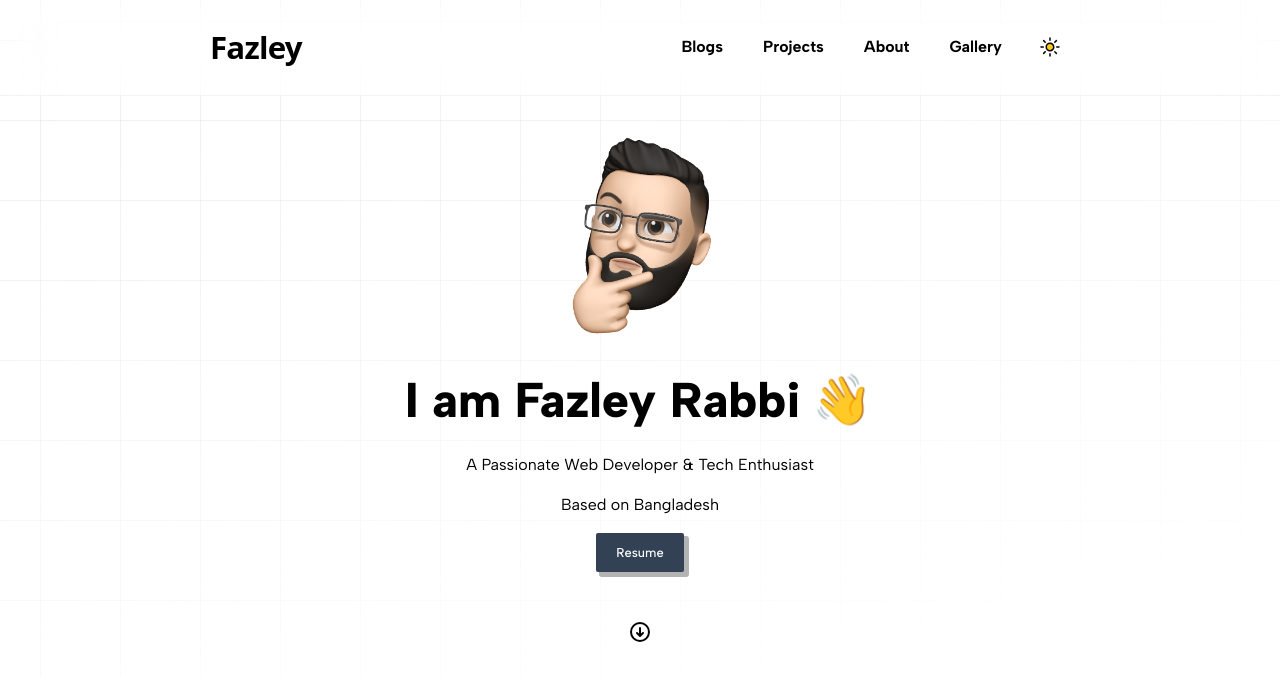
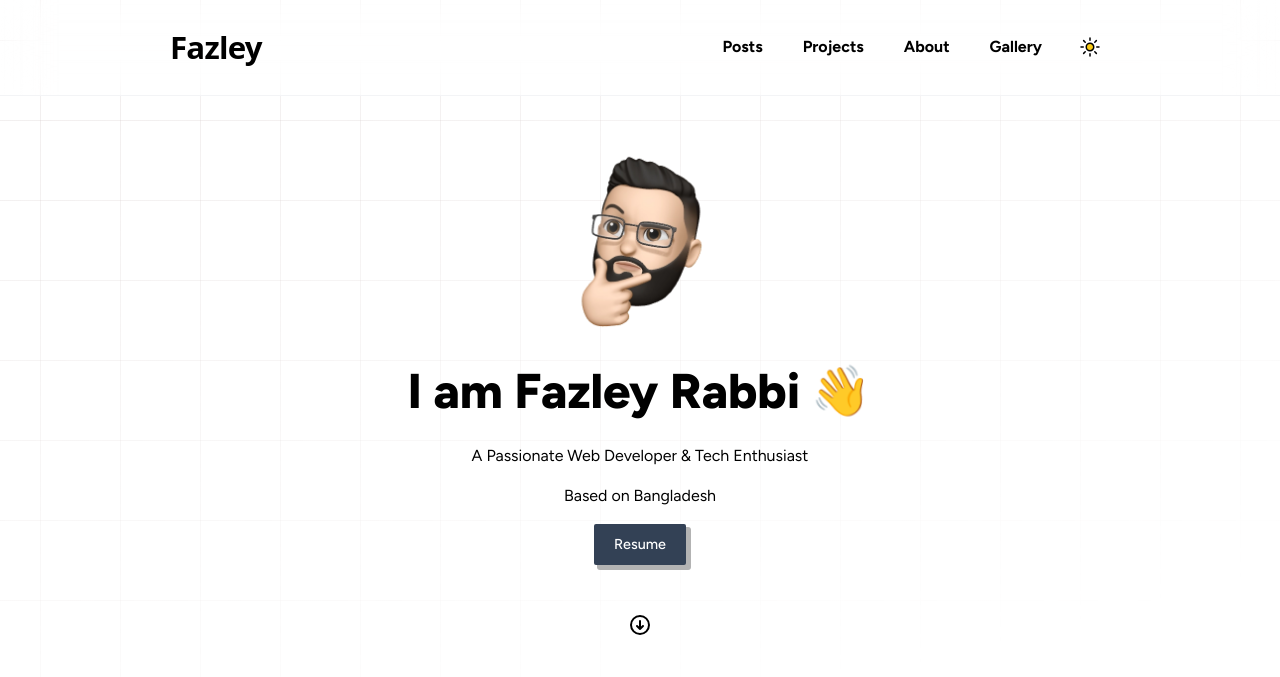
Before and after one commit to fazleyrabby/astro-portfolio, an Astro site: page / in a window 1280 px wide. Shown: the top 677 px of the page. Built offline with nearby package versions, Linux system fonts and the light colour scheme; Astro itself is replaced by a stand-in of ours; a web font is replaced by a local one; what tailwindcss-animation-delay would draw is missing.

Commit message:
minor ui changes and index hero section height fix

```diff
--- a/src/components/Projects.astro
+++ b/src/components/Projects.astro
@@ -23,7 +23,7 @@ if (type == "home") {
       class="hover:z-5
       transition-all"
       >
-        <div class="rounded-sm shadow-md transition-transform bg-white max-w-md mx-auto overflow-hidden group relative">
+        <div class="rounded-sm shadow-md transition-transform bg-white max-w-lg mx-auto overflow-hidden group relative">
           <a
             href={item.live || item.github || "#!"}
             target="_blank"
--- a/src/components/ThemeIcon.astro
+++ b/src/components/ThemeIcon.astro
@@ -1,22 +1,43 @@
-
 ---
 
 ---
 
-<button id="themeToggle" aria-label="Theme toggle" class='inline-flex hover:bg-gray-100 text-black dark:hover:text-black rounded ml-auto outline-none group'>
-
-    <svg xmlns="http://www.w3.org/2000/svg" fill="none" view-box="0 0 24 24" stroke-width="1.5" stroke="currentColor" id="moon"
-    class="h-6 w-6 m-2 dark:stroke-white dark:group:sroke-white dark:group-hover:stroke-black">
-        <path stroke-linecap="round" stroke-linejoin="round" d="M21.752 15.002A9.72 9.72 0 0 1 18 15.75c-5.385 0-9.75-4.365-9.75-9.75 0-1.33.266-2.597.748-3.752A9.753 9.753 0 0 0 3 11.25C3 16.635 7.365 21 12.75 21a9.753 9.753 0 0 0 9.002-5.998Z" />
+<button
+  id="themeToggle"
+  aria-label="Theme toggle"
+  class="inline-flex hover:bg-gray-100 text-black dark:hover:text-black rounded ml-auto outline-none group"
+>
+  <svg
+    xmlns="http://www.w3.org/2000/svg"
+    fill="none"
+    view-box="0 0 24 24"
+    stroke-width="1.5"
+    stroke="currentColor"
+    id="moon"
+    class="h-6 w-6 m-2 dark:stroke-white dark:group:sroke-white dark:group-hover:stroke-black"
+  >
+    <path
+      stroke-linecap="round"
+      stroke-linejoin="round"
+      d="M21.752 15.002A9.72 9.72 0 0 1 18 15.75c-5.385 0-9.75-4.365-9.75-9.75 0-1.33.266-2.597.748-3.752A9.753 9.753 0 0 0 3 11.25C3 16.635 7.365 21 12.75 21a9.753 9.753 0 0 0 9.002-5.998Z"
+    ></path>
   </svg>
 
-
-
-    <svg xmlns="http://www.w3.org/2000/svg"  id="sun" fill="none" view-box="0 0 24 24" stroke-width="1.5" stroke="currentColor" class="h-6 w-6 m-2 fill-yellow-400 dark:stroke-white">
-        <path stroke-linecap="round" stroke-linejoin="round" d="M12 3v2.25m6.364.386-1.591 1.591M21 12h-2.25m-.386 6.364-1.591-1.591M12 18.75V21m-4.773-4.227-1.591 1.591M5.25 12H3m4.227-4.773L5.636 5.636M15.75 12a3.75 3.75 0 1 1-7.5 0 3.75 3.75 0 0 1 7.5 0Z" />
+  <svg
+    xmlns="http://www.w3.org/2000/svg"
+    id="sun"
+    fill="none"
+    view-box="0 0 24 24"
+    stroke-width="1.5"
+    stroke="currentColor"
+    class="h-6 w-6 m-2 fill-yellow-400 dark:stroke-white"
+  >
+    <path
+      stroke-linecap="round"
+      stroke-linejoin="round"
+      d="M12 3v2.25m6.364.386-1.591 1.591M21 12h-2.25m-.386 6.364-1.591-1.591M12 18.75V21m-4.773-4.227-1.591 1.591M5.25 12H3m4.227-4.773L5.636 5.636M15.75 12a3.75 3.75 0 1 1-7.5 0 3.75 3.75 0 0 1 7.5 0Z"
+    ></path>
   </svg>
-
-
 </button>
 
 <!-- <style>
@@ -33,48 +54,52 @@
 </style> -->
 
 <script is:inline>
-    document.addEventListener('astro:page-load', () => {
+  document.getElementById("sun").style.display = "none";
+
+  document.addEventListener("astro:page-load", () => {
     const theme = (() => {
-      if (typeof localStorage !== 'undefined' && localStorage.getItem('theme')) {
-        return localStorage.getItem('theme');
+      if (
+        typeof localStorage !== "undefined" &&
+        localStorage.getItem("theme")
+      ) {
+        return localStorage.getItem("theme");
       }
-      if (window.matchMedia('(prefers-color-scheme: dark)').matches) {
-        return 'dark';
+      if (window.matchMedia("(prefers-color-scheme: dark)").matches) {
+        return "dark";
       }
-        return 'light';
+      return "light";
     })();
 
+    setIcon(theme == "dark");
 
-    setIcon(theme == 'dark')
-
-
-    if (theme === 'light') {
-      document.documentElement.classList.remove('dark');
+    if (theme === "light") {
+      document.documentElement.classList.remove("dark");
     } else {
-      document.documentElement.classList.add('dark');
+      document.documentElement.classList.add("dark");
     }
 
-    window.localStorage.setItem('theme', theme);
+    window.localStorage.setItem("theme", theme);
 
     const handleToggleClick = () => {
       const element = document.documentElement;
       element.classList.toggle("dark");
       const isDark = element.classList.contains("dark");
       localStorage.setItem("theme", isDark ? "dark" : "light");
-      setIcon(isDark)
-    }
+      setIcon(isDark);
+    };
 
-    function setIcon(isDark){
+    function setIcon(isDark) {
       if (isDark) {
-            document.getElementById("sun").style.display = "none"
-            document.getElementById("moon").style.display = "block"
+        document.getElementById("sun").style.display = "none";
+        document.getElementById("moon").style.display = "block";
       } else {
-            document.getElementById("sun").style.display = "block"
-            document.getElementById("moon").style.display = "none"
+        document.getElementById("sun").style.display = "block";
+        document.getElementById("moon").style.display = "none";
       }
     }
 
-    document.getElementById("themeToggle").addEventListener("click", handleToggleClick);
-
-  })
+    document
+      .getElementById("themeToggle")
+      .addEventListener("click", handleToggleClick);
+  });
 </script>
--- a/src/layouts/Head.astro
+++ b/src/layouts/Head.astro
@@ -14,7 +14,7 @@ const { title } = Astro.props;
     <meta property="og:image" content="https://fazleyrabbi.xyz/me.webp"/>
     <link rel="preconnect" href="https://fonts.googleapis.com" />
     <link rel="preconnect" href="https://fonts.gstatic.com" cross-origin="true" />
-    <link href="https://fonts.googleapis.com/css2?family=Albert Sans:wght@400;500;700;800&family=Comforter Brush:wght@200;400;800&family=IBM+Plex+Mono&display=swap" rel="stylesheet">
+    <link href="https://fonts.googleapis.com/css2?family=Figtree:wght@400;500;700;800&family=Comforter Brush:wght@200;400;800&family=IBM+Plex+Mono&display=swap" rel="stylesheet">
     <ViewTransitions/>
     <script is:inline src="https://identity.netlify.com/v1/netlify-identity-widget.js"></script>
 </head>
--- a/src/layouts/MainLayout.astro
+++ b/src/layouts/MainLayout.astro
@@ -24,6 +24,8 @@ const { title } = Astro.props;
       <Footer />
     </div>
     <ScrollToTop />
+
+
     <script>
       declare global {
         interface Window {
--- a/src/layouts/Nav.astro
+++ b/src/layouts/Nav.astro
@@ -20,10 +20,10 @@ import ThemeIcon from '@components/ThemeIcon.astro';
                 class="lg:inline-flex lg:flex-row lg:ml-auto lg:w-auto w-full lg:items-center items-start flex flex-col lg:h-auto gap-4 font-semibold"
             >
                 <a
-                    href="/blogs/"
-                    class=`nav-link ${currentPath.includes('blogs') ? 'bg-slate-100': "dark:text-white"}`
+                    href="/posts/"
+                    class=`nav-link ${currentPath.includes('posts') ? 'bg-slate-100': "dark:text-white"}`
                 >
-                    Blogs
+                    Posts
                 </a>
                 <a
                     href="/projects/"
@@ -55,7 +55,7 @@ import ThemeIcon from '@components/ThemeIcon.astro';
                         onclick="handleClick()"
                     >
                         <svg
-                            class='w-6 h-6 dark:fill-white'
+                            class='w-6 h-6 dark:fill-white open'
                             fill='none'
                             stroke='currentColor'
                             viewBox='0 0 24 24'
@@ -68,6 +68,12 @@ import ThemeIcon from '@components/ThemeIcon.astro';
                                 d='M4 6h16M4 12h16M4 18h16'
                             />
                         </svg>
+
+                        <svg xmlns="http://www.w3.org/2000/svg" fill="none" viewBox="0 0 24 24" stroke-width="1.5" stroke="currentColor" class="w-6 h-6 close dark:fill-white hidden">
+                            <path stroke-linecap="round" stroke-linejoin="round" d="M6 18 18 6M6 6l12 12" />
+                          </svg>
+
+
                     </button>
                     <ThemeIcon />
         </div>
@@ -84,9 +90,16 @@ import ThemeIcon from '@components/ThemeIcon.astro';
     }
     const handleClick = () =>{
         const nav = document.getElementById('nav')
-        // nav.classList.toggle('opacity-0')
-        // nav.classList.toggle('h-0')
         nav.classList.toggle('hidden')
+        // if(nav.classList.contains('hidden')){
+        //     document.querySelector('.close').classList.add('hidden')
+        //     document.querySelector('.open').classList.remove('hidden')
+        // }else{
+        //     document.querySelector('.open').classList.add('hidden')
+        //     document.querySelector('.close').classList.remove('hidden')
+        // }
+        document.querySelector('.close').classList.toggle('hidden')
+        document.querySelector('.open').classList.toggle('hidden')
     }
 
     document.addEventListener('astro:after-swap', () => {
--- a/src/pages/index.astro
+++ b/src/pages/index.astro
@@ -12,14 +12,12 @@ import MainLayout from "@layouts/MainLayout.astro";
 <MainLayout title="Home">
   <main class="mb-auto">
     <div
-      class="mb-6 h-screen sm:h-[calc(100vh-15rem)] flex flex-col justify-center items-center -mt-6 text-center"
+      class="mb-6 min-h-screen sm:min-h-[calc(100vh-14rem)] flex flex-col justify-center items-center -mt-6 text-center"
     >
       <div class="mb-4">
         <img
           src="/me.webp"
-          width={240}
-          height={240}
-          class="rounded-full overflow-hidden"
+          class="rounded-full overflow-hidden w-36 sm:w-52"
           alt="profile img"
         />
       </div>
--- a/src/pages/blogs.astro
+++ b/src/pages/posts.astro
@@ -5,9 +5,9 @@ posts.sort((a, b) => new Date(b.frontmatter.date).valueOf() - new Date(a.frontma
 import "../styles/global.css";
 import moment from "moment";
 ---
-<MainLayout title="Blogs">
+<MainLayout title="Posts">
 	<div class="mb-4">
-		<h1 class="text-4xl font-bold m-6 text-center">Blogs</h1>
+		<h1 class="text-4xl font-bold m-6 text-center">Posts</h1>
 		<div class="space-y-10">
 			{
 				posts.map((post) => (
--- a/src/styles/global.css
+++ b/src/styles/global.css
@@ -79,7 +79,7 @@ html.dark body::before {
     @apply fixed w-full z-10 top-0 bg-clip-padding backdrop-filter backdrop-blur-xl bg-opacity-60 backdrop-brightness-100 firefox:bg-white  firefox:bg-opacity-30 border-b border-b-gray-100 dark:border-b-gray-800 bg-white/[.25] dark:bg-black/[.1];
   }
   .skill-items li{
-    @apply border border-gray-700 dark:border-gray-100 rounded-sm px-3 py-2 text-sm custom-box-shadow flex-1 basis-auto text-center;
+    @apply border border-gray-700 dark:border-gray-100 rounded-sm px-3 py-2 text-sm custom-box-shadow text-center;
   }
   .blog-item{
     @apply shadow-sm dark:shadow-md dark:border-r dark:border-b dark:border-l dark:lg:border-t rounded-b lg:rounded-b-none lg:rounded-r p-4 flex flex-col justify-between leading-normal w-full;
--- a/tailwind.config.mjs
+++ b/tailwind.config.mjs
@@ -13,15 +13,15 @@ export default {
 	content: ['./src/**/*.{astro,html,js,jsx,md,mdx,svelte,ts,tsx,vue}'],
 	theme: {
 		fontFamily: {
-		  'sans' : ['Albert Sans','system-ui'], //Albert Sans
+		  'sans' : ['Figtree','system-ui'], //Albert Sans
 		  'serif' : ['Lora','serif'],
 		  'logo' : ['Comforter Brush','system-ui'],
 		  'mono' : ['IBM Plex Mono','monospace'],
 		},
 		fontSize: {
-			xs: '0.7rem',
-			sm: '0.8rem',
-			base: '0.95rem',
+			xs: '0.8rem',
+			sm: '0.9rem',
+			base: '1rem',
 			xl: '1.15rem',
 			'2xl': '1.563rem',
 			'3xl': '1.953rem',
@@ -66,7 +66,7 @@ export default {
 		},
 	  },
 	  corePlugins: {
-		container: false
+		container: true
 	  },
 	  plugins: [
 		require('@tailwindcss/typography'),
@@ -74,7 +74,7 @@ export default {
 		plugin(function ({ addVariant, e, postcss, addComponents }) {
 		  addComponents({
 			'.container': {
-			  maxWidth: '80%',
+			  maxWidth: '90%',
 			  '@screen sm': {
 				maxWidth: '640px',
 			  },
@@ -82,10 +82,10 @@ export default {
 				maxWidth: '768px',
 			  },
 			  '@screen lg': {
-				maxWidth: '800px',
+				maxWidth: '860px',
 			  },
 			  '@screen xl': {
-				maxWidth: '860px',
+				maxWidth: '1100px',
 			  },
 			}
 		  }),
```
Also changed, not shown: src/components/about.md (+1 -1 lines). Lines whose indentation alone changed are shown as unchanged.
